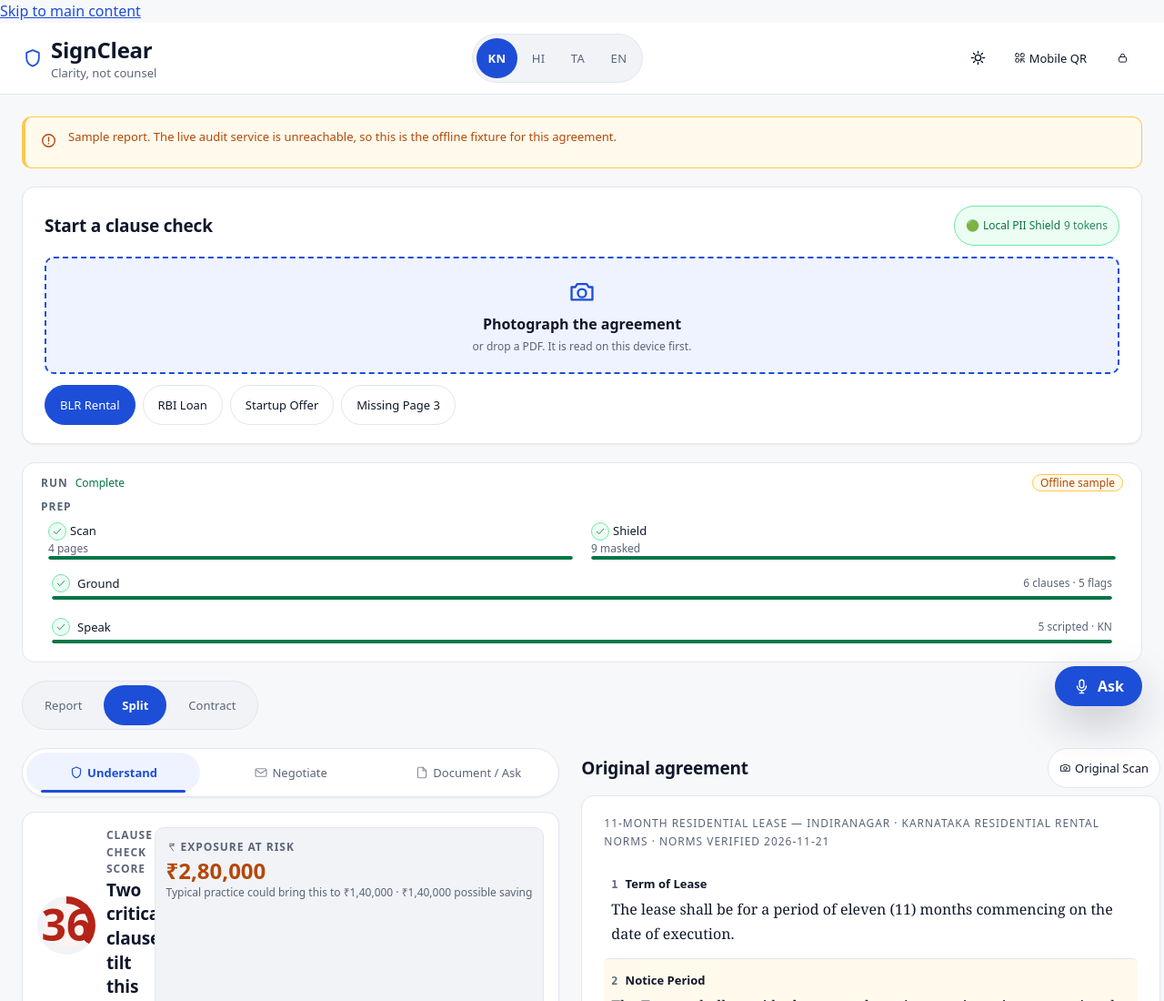
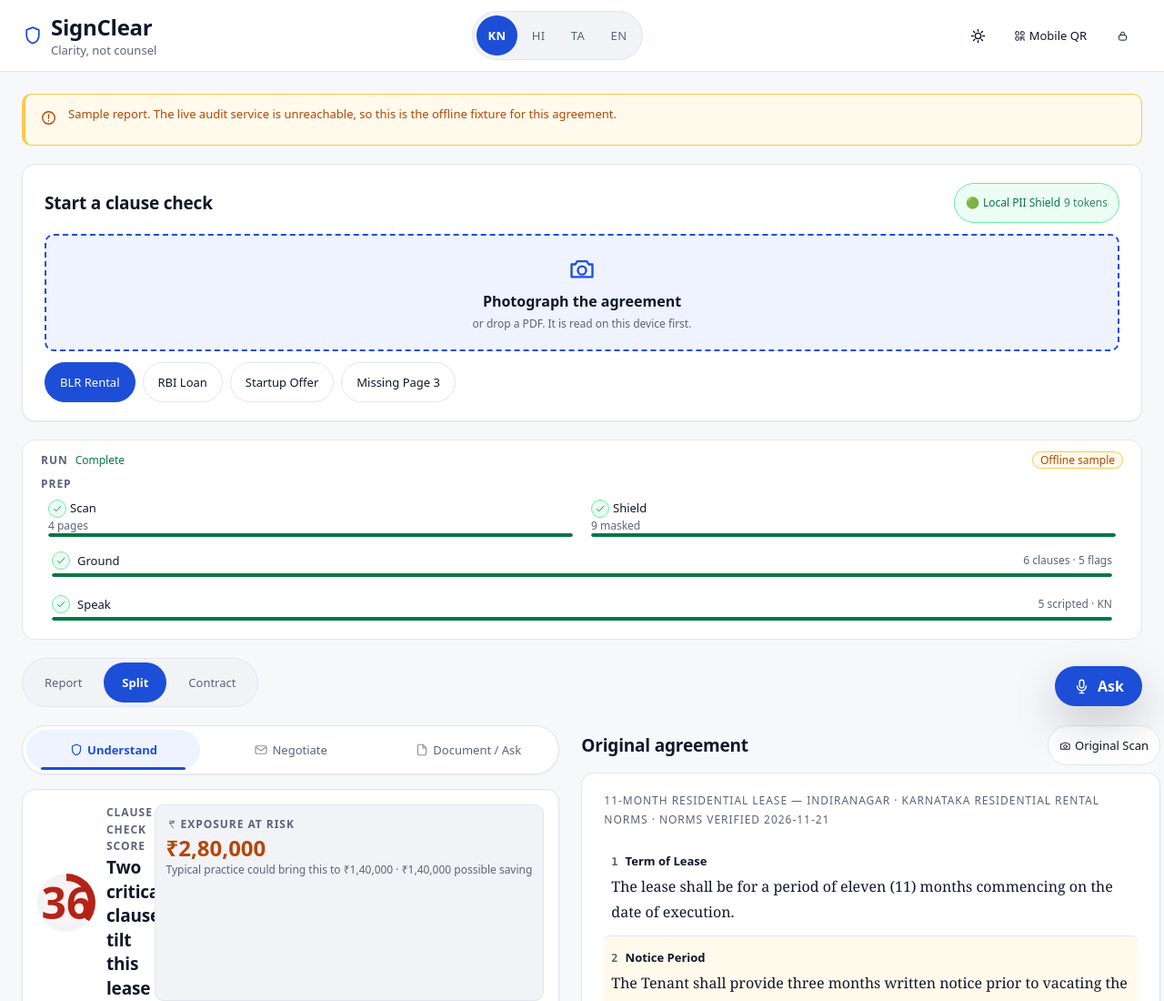
Before and after one commit to sanket-k/signclear, a plain HTML site: page public/index.html in a window 1280 px wide. Shown: the top 1100 px of the page at 91% size. Drawn offline with Linux system fonts and the light colour scheme; no server answers.

Commit message:
fix: style the skip link so it is hidden until keyboard focus
a11y.js injected .skip-link but no CSS existed for it, so it rendered as a
plain visible link at the top of the page on load (caught in a 390x844
screenshot). Hidden via translateY(-150%) at rest, pinned top-left on
:focus/:focus-visible. Token-only values, no literals.

Co-authored-by: CommandCodeBot <noreply@commandcode.ai>

```diff
--- a/public/styles/app.css
+++ b/public/styles/app.css
@@ -124,6 +124,27 @@ svg {
   overflow: hidden;
   clip-path: inset(50%);
   white-space: nowrap;
+}
+
+/* §8.3 — skip link: off-screen until keyboard focus, then pinned top-left. */
+.skip-link {
+  position: absolute;
+  top: 0;
+  left: 0;
+  z-index: 100;
+  padding: var(--sp-3) var(--sp-4);
+  background: var(--primary);
+  color: var(--on-primary);
+  border-radius: 0 0 var(--r-md) 0;
+  font-size: var(--fs-sm);
+  font-weight: var(--fw-semibold);
+  text-decoration: none;
+  transform: translateY(-150%);
+}
+
+.skip-link:focus,
+.skip-link:focus-visible {
+  transform: translateY(0);
 }
 
 /* ── 1. Icons (§1.6) ────────────────────────────────────────────────────── */
```
